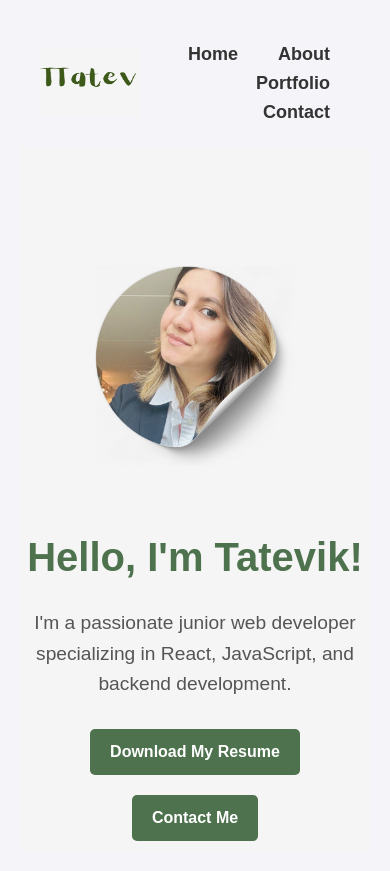
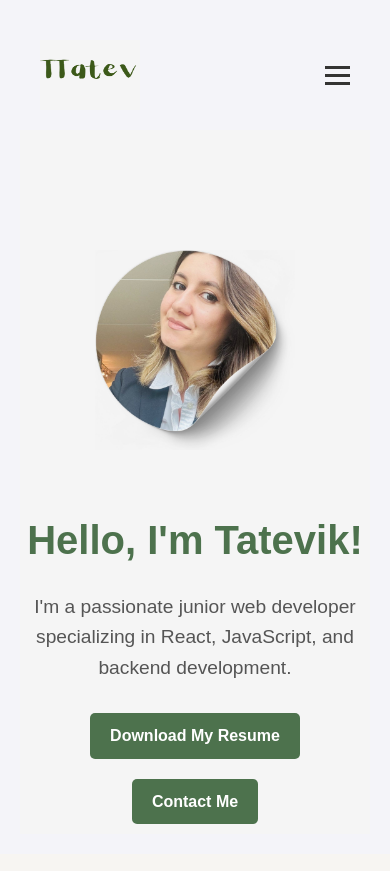
Before and after one commit to TatevikTadevosyan86/My-blog, a React (Create React App) app in the folder my-blog/: page / in a window 390 px wide. Built offline with nearby package versions, Linux system fonts and the light colour scheme.

Commit message:
making navbar responsive

```diff
--- a/my-blog/src/App.css
+++ b/my-blog/src/App.css
@@ -6,14 +6,14 @@
 
 header {
   display: flex;
-  justify-content: space-between; /* Space between logo and nav */
-  align-items: center; /* Vertically center */
+  justify-content: space-between;
+  align-items: center;
   padding: 20px;
 }
 
 .logo-container {
   display: flex;
-  align-items: center; /* Center logo vertically */
+  align-items: center;
 }
 
 .logo {
@@ -21,28 +21,28 @@ header {
   width: 100px;
 }
 
+nav {
+  position: relative;
+}
+
 nav ul {
   list-style-type: none;
   padding: 0;
   margin: 0;
-  text-align: right; /* Align links to the right */
+  display: flex;
 }
 
 nav ul li {
-  display: inline-block;
   margin: 0 20px;
-
 }
-
 
 nav ul li a {
   text-decoration: none;
   font-weight: bold;
   font-size: 18px;
-  color: #333; /* Default dark color for text */
+  color: #333;
   transition: color 0.3s ease, transform 0.3s ease;
   position: relative;
-
 }
 
 nav ul li a::after {
@@ -50,59 +50,57 @@ nav ul li a::after {
   position: absolute;
   width: 0;
   height: 2px;
-  background-color:green; /* Underline color */
+  background-color: green;
   left: 0;
   bottom: -5px;
   transition: width 0.3s ease;
 }
 
 nav ul li a:hover {
-  color: green; /* Change to orange color on hover */
-  transform: translateY(-5px); /* Slight lift effect */
+  color: green;
+  transform: translateY(-5px);
 }
 
 nav ul li a:hover::after {
-  width: 100%; /* Show the underline on hover */
+  width: 100%;
 }
 
-main {
-  max-width: 800px;
-  margin: 0 auto;
+.hamburger {
+  display: none;
+  cursor: pointer;
+  flex-direction: column;
+  gap: 5px;
 }
 
-h2, h3 {
-  color: #333;
+.hamburger div {
+  width: 25px;
+  height: 3px;
+  background-color: #333;
 }
 
-form {
-  max-width: 500px;
-  margin: 0 auto;
+@media (max-width: 768px) {
+  nav ul {
+    display: none;
+    flex-direction: column;
+    position: absolute;
+    top: 50px;
+    right: 0;
+    background-color: #f4f4f9;
+    width: 200px;
+    box-shadow: 0 2px 5px rgba(0, 0, 0, 0.2);
+    padding: 10px 0;
   }
 
-form input,
-form textarea {
-  width: 100%;
-  padding: 10px;
-  margin: 5px 0;
-  border: 1px solid #ccc;
-  border-radius: 5px;
+  nav ul li {
+    margin: 10px 0;
+    text-align: center;
   }
 
-form button {
-  padding: 10px 20px;
-  background-color: #0073e6;
-  color: white;
-  border: none;
-  border-radius: 5px;
-  cursor: pointer;
-  transition: background-color 0.3s ease;
+  nav ul.active {
+    display: flex;
   }
 
-form button:hover {
-  background-color: #005bb5;
+  .hamburger {
+    display: flex;
   }
-
-/* Optional: Add smooth scrolling for the page */
-html {
-  scroll-behavior: smooth;
 }
--- a/my-blog/src/NavBar.js
+++ b/my-blog/src/NavBar.js
@@ -1,8 +1,20 @@
 import { Link } from "react-router-dom";
+import { useState } from "react";
+
+
 
 const NavBar = () =>{
+    const [isOpen, setIsOpen] = useState(false)
+    const toggleMenu = () =>{
+        setIsOpen (!isOpen);
+    };
     return(
         <nav>
+            <div className="hamburger" onToggle={toggleMenu}>
+                <div></div>
+                <div></div>
+                <div></div>
+            </div>
             <ul>
                 <li>
                     <Link to='/'>Home</Link>
```
Also changed, not shown: my-blog/public/manifest.json. Lines whose indentation alone changed are shown as unchanged.
